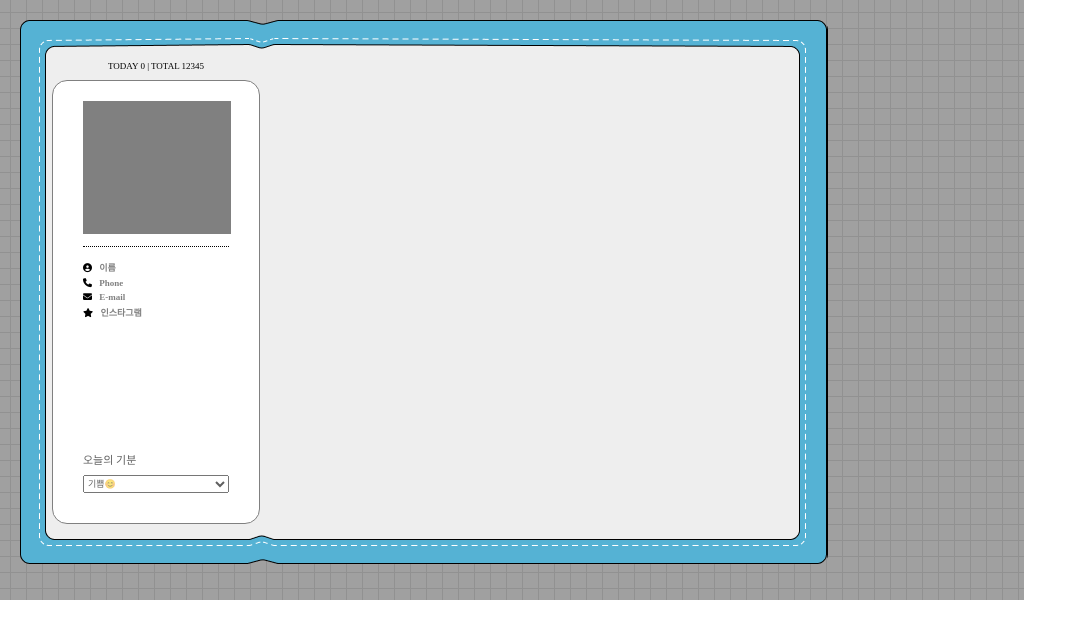
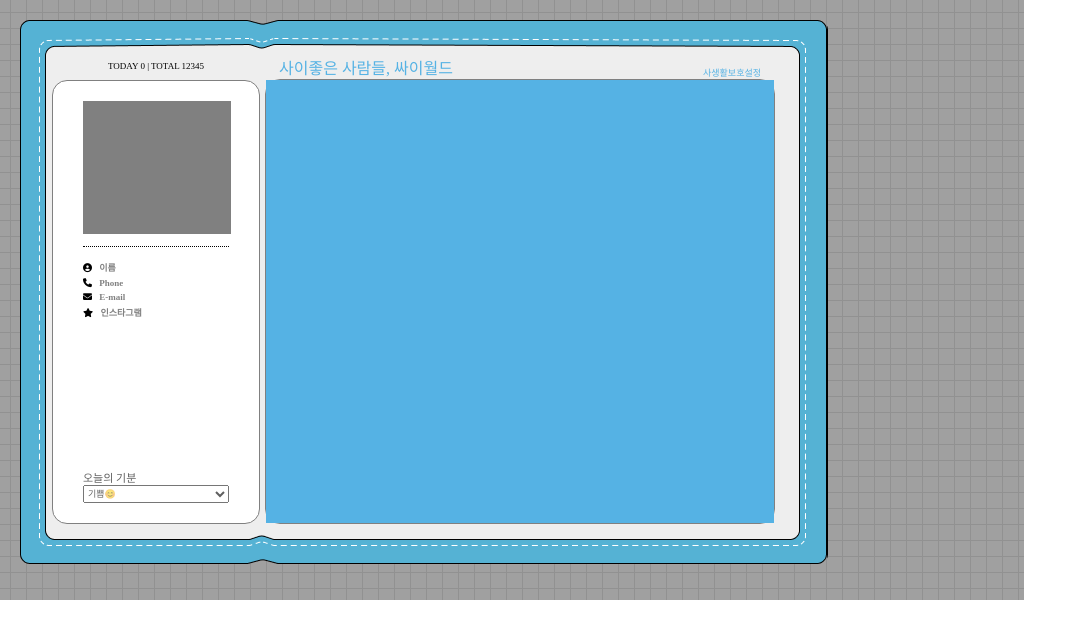
Before and after one commit to daniel4510/Html-Css-Js, a plain HTML site: page cyworld/index.html in a window 1280 px wide. Shown: the whole page, without its empty margins (0-1087 px from the left). Drawn offline with Linux system fonts and the light colour scheme.

Commit message:
싸이월드 2차 공부 중 (iframe 문제)

```diff
--- a/cyworld/index.html
+++ b/cyworld/index.html
@@ -54,7 +54,20 @@
                     </div>
                 </div>
                 <div class="wrapper__right">
+                    <div class="wrapper__right__header">
+                        <div class="right__header__title">
+                            사이좋은 사람들, 싸이월드
+                        </div>
+                        <div class="right__header__setting">
+                            사생활보호설정
+                        </div>
+                    </div>
+                    <div class="wrapper__right__body">
+                        <div class="right__body_frame">
+                            <!-- 바뀌는 html -->
 
+                        </div>
+                    </div>
                 </div>
             </div>
         </div>
--- a/cyworld/styles/index.css
+++ b/cyworld/styles/index.css
@@ -74,6 +74,7 @@
 
 .left__body__profile {
     width: 100%;
+    height: 100%;
     display: flex;
     flex-direction: column;
     font-size: 9px;
@@ -97,7 +98,6 @@
 }
 
 .body__footer__title {
-    margin: 130px 0px 8px 0px;
     font-size: 11px;
     font-weight: 400;
 }
@@ -112,4 +112,40 @@
 .wrapper__right {
     width: 524px;
     height: 472px;
+    display: flex;
+    flex-direction: column;
+    justify-content: flex-end;
+    padding-left: 5px;
 }
+
+.wrapper__right__header {
+    width: 510px;
+    display: flex;
+    flex-direction: row;
+    justify-content: space-between;
+    align-items: flex-end;
+    padding: 0px 14px;
+}
+
+.right__header__title, .right__header__setting {
+    color: #55B2E4;
+    font-size: 9px;
+}
+
+.right__header__title {
+    font-size: 16px;
+}
+
+.wrapper__right__body {
+    width:510px;
+    height:445px;
+    border:1px solid gray;
+    border-radius: 15px;
+    background-color: white;
+}
+
+.right__body_frame {
+    width: 100%;
+    height: 100%;
+    background-color: #55B2E4;
+}
```
Also changed, not shown: class/03-javascript/01-variable.html (added, +10 -0 lines), class/03-javascript/01-variable.js (added, +27 -0 lines), 1 other file.
